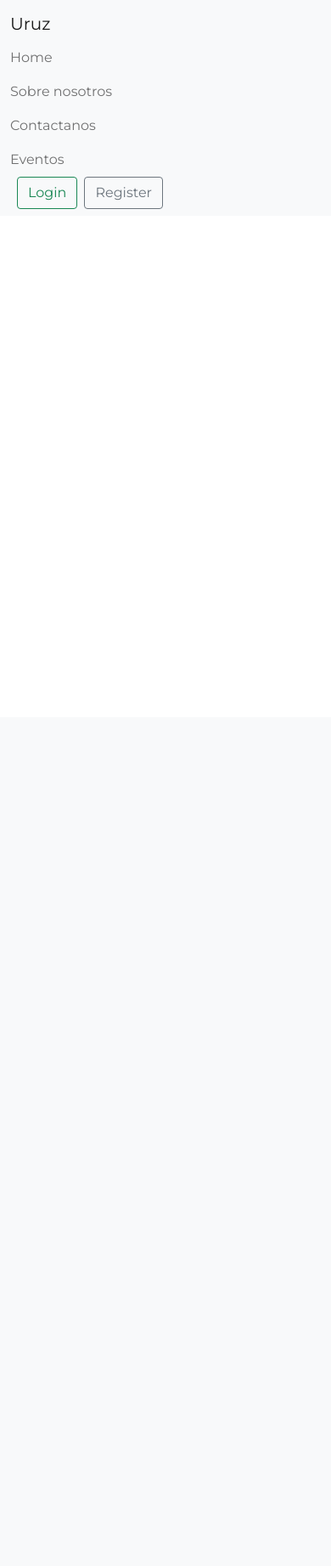
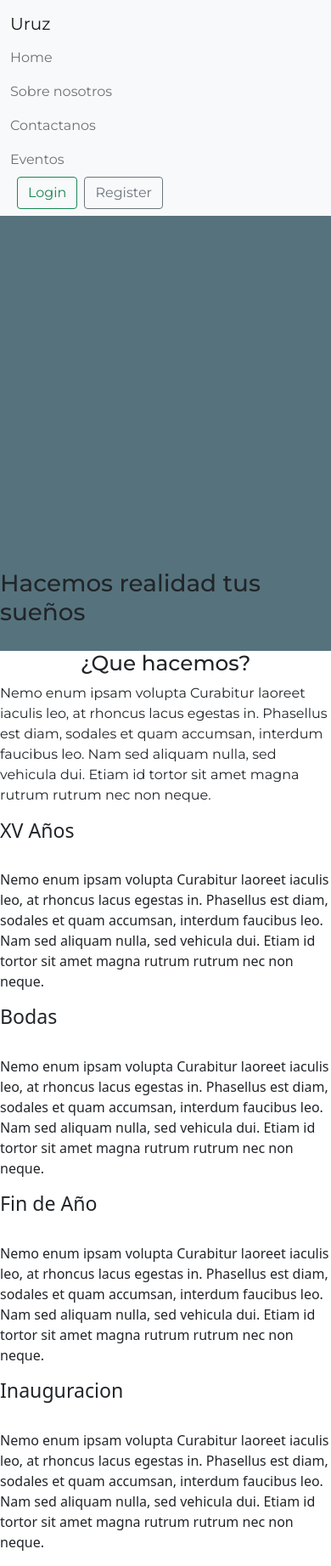
Before and after one commit to Carloscastro16/PaginaWireframe, a PHP site: page / in a window 390 px wide. Shown: the whole page at 85% size. Before the commit the page ends 246 px from the top, so only its background shows below. Run offline with PHP 8.4, Linux system fonts and the light colour scheme.

Commit message:
Home Maquetado

```diff
--- a/Styles/styles.css
+++ b/Styles/styles.css
@@ -1,3 +1,8 @@
+:root {
+    --Fondos: #56737d;
+
+}
+
 body{
     font-family: 'Montserrat', sans-serif;
 }
@@ -24,3 +29,31 @@ nav{
 .botoncin {
     margin-left: .5rem;
 }
+
+.Portada{
+    display: flex;
+    align-items: flex-end;
+    justify-content: space-around;
+    flex-direction: row;
+    background-color: var(--Fondos);
+    height: 32rem;
+    width:100%;
+}
+.Portada h1 {
+    font-family: 'Montserrat', sans-serif;
+    margin-bottom: 1.8rem;
+
+}
+.queHacemos{
+    height: 100%;
+    width: 100%;
+
+}
+.TituloQue {
+    font-family: 'Montserrat', sans-serif;
+    display: flex;
+    align-items: center;
+    justify-content: space-around;
+    flex-direction: column;
+
+}
--- a/index.html
+++ b/index.html
@@ -17,8 +17,9 @@
     <title>Document</title>
 </head>
 <body>
+
     <!--Barra de Navegacion Principal-->
-    <nav class="navbar navbar-expand-lg navbar-light bg-light fixed-top">
+    <nav class="navbar navbar-expand-lg navbar-light bg-light">
         <div class="container-fluid">
             <a class="navbar-brand" href="index.html">Uruz</a>
 
@@ -37,6 +38,7 @@
                     </li>
 
                 </ul>
+                <!--Botones de inicio de sesion-->
                 <form class="botones">
                     <button class="botoncin btn btn-outline-success" type="button">Login</button>
                     <button class="botoncin btn btn-outline-secondary" type="button">Register</button>
@@ -44,8 +46,77 @@
         </div>
     </nav>
 
-    <section>
+    <!--Portada de la pagina-->
+    <header class="Portada">
+        <h1>Hacemos realidad tus sueños</h1>
+
+    </header>
+
+    <!--Seccion de Que hacemos-->
+    <section class="queHacemos">
+        <div class="TituloQue">
+            <h2>
+                ¿Que hacemos?
+            </h2>
+            <p>
+                Nemo enum ipsam volupta Curabitur laoreet iaculis leo, at rhoncus
+                lacus egestas in. Phasellus est diam, sodales et quam accumsan,
+                interdum faucibus leo. Nam sed aliquam nulla, sed vehicula dui.
+                Etiam id tortor sit amet magna rutrum rutrum nec non neque.
+            </p>
+
+        </div>
+
+        <div class="Container">
+            <div class="row">
+
+                <!--Iconos Ejemplos -->
+                <div class="col-md-6">
+                    <h3>XV Años</h3>
+                    <img src="#" alt="">
+                    <p>
+                        Nemo enum ipsam volupta Curabitur laoreet iaculis leo, at rhoncus
+                        lacus egestas in. Phasellus est diam, sodales et quam accumsan,
+                        interdum faucibus leo. Nam sed aliquam nulla, sed vehicula dui.
+                        Etiam id tortor sit amet magna rutrum rutrum nec non neque.
+                    </p>
+                </div>
+                <div class="col-md-6">
+                    <h3>Bodas</h3>
+                    <img src="#" alt="">
+                    <p>
+                        Nemo enum ipsam volupta Curabitur laoreet iaculis leo, at rhoncus
+                        lacus egestas in. Phasellus est diam, sodales et quam accumsan,
+                        interdum faucibus leo. Nam sed aliquam nulla, sed vehicula dui.
+                        Etiam id tortor sit amet magna rutrum rutrum nec non neque.
+                    </p>
+                </div>
+                <div class="col-md-6">
+                    <h3>Fin de Año</h3>
+                    <img src="#" alt="">
+                    <p>
+                        Nemo enum ipsam volupta Curabitur laoreet iaculis leo, at rhoncus
+                        lacus egestas in. Phasellus est diam, sodales et quam accumsan,
+                        interdum faucibus leo. Nam sed aliquam nulla, sed vehicula dui.
+                        Etiam id tortor sit amet magna rutrum rutrum nec non neque.
+                    </p>
+                </div>
+                <div class="col-md-6">
+                    <h3>Inauguracion</h3>
+                    <img src="#" alt="">
+                    <p>
+                        Nemo enum ipsam volupta Curabitur laoreet iaculis leo, at rhoncus
+                        lacus egestas in. Phasellus est diam, sodales et quam accumsan,
+                        interdum faucibus leo. Nam sed aliquam nulla, sed vehicula dui.
+                        Etiam id tortor sit amet magna rutrum rutrum nec non neque.
+                    </p>
+
+                </div>
+            </div>
+        </div>
 
     </section>
+
+
 </body>
 </html>
```
